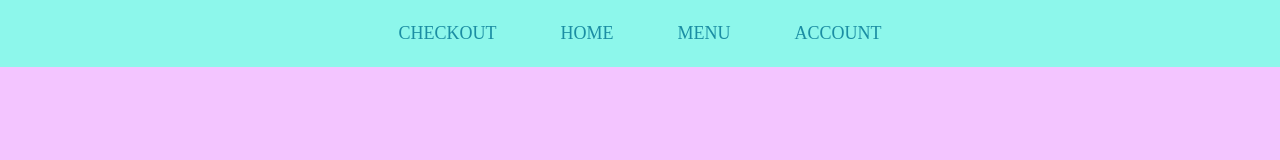
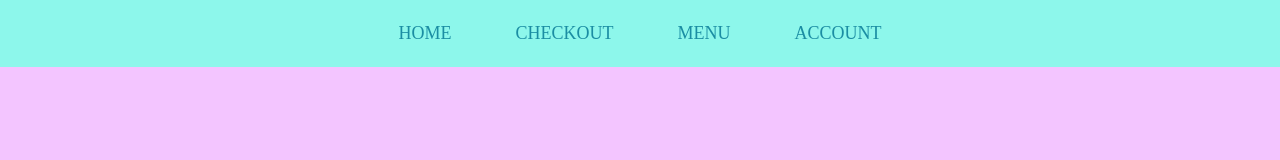
Before and after one commit to CodeLabs-Students/CL-Group-C, an Angular app in the folder sprinkle-sprite/: page / in a window 1280 px wide. Shown: the top 160 px of the page. Built offline with nearby package versions, Linux system fonts and the light colour scheme.

Commit message:
reorder navbar in header navigation

```diff
--- a/sprinkle-sprite/src/app/layout/header/header.component.html
+++ b/sprinkle-sprite/src/app/layout/header/header.component.html
@@ -1,8 +1,8 @@
 <header>
   <nav>
     <ul>
+      <li><a [routerLink]="['/home']">Home</a></li>
       <li><a [routerLink]="['/checkout']">Checkout</a></li>
-      <li><a [routerLink]="['/home']">Home</a></li>
       <li><a [routerLink]="['/menu']">Menu</a></li>
       <li><a [routerLink]="['/account']">Account</a></li><!--Throw on Ap header-->
     </ul>
```
